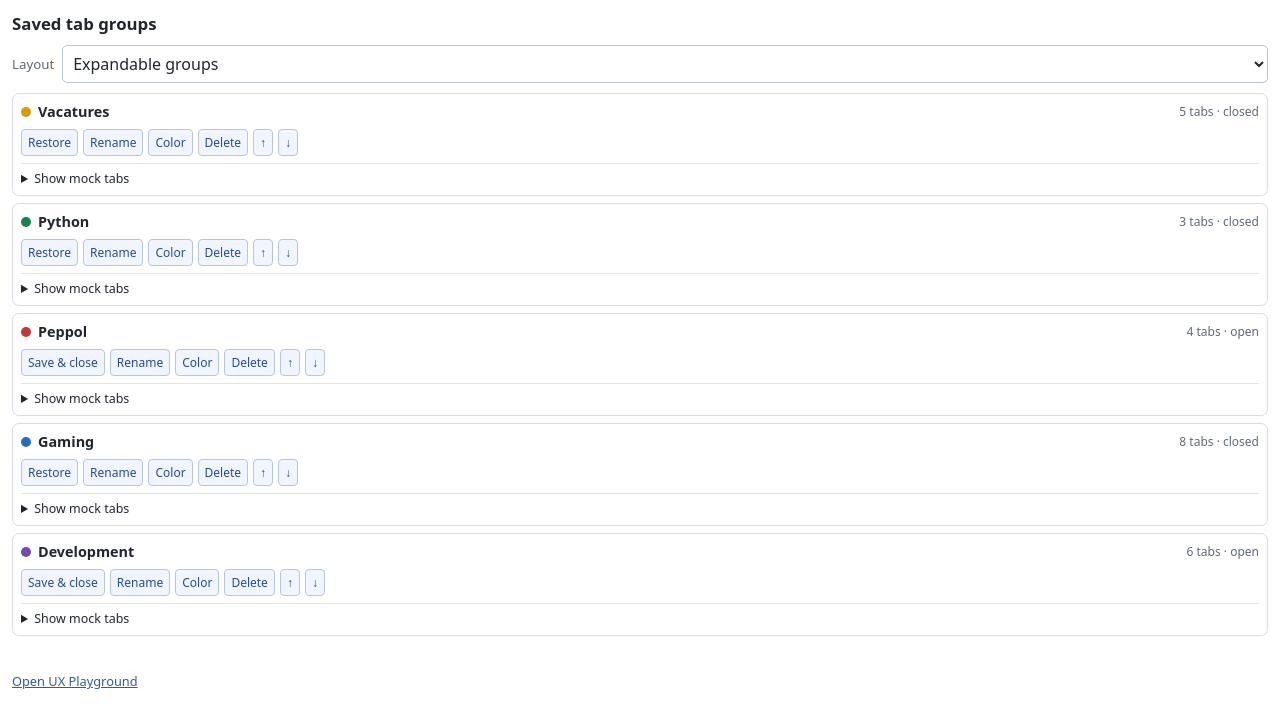
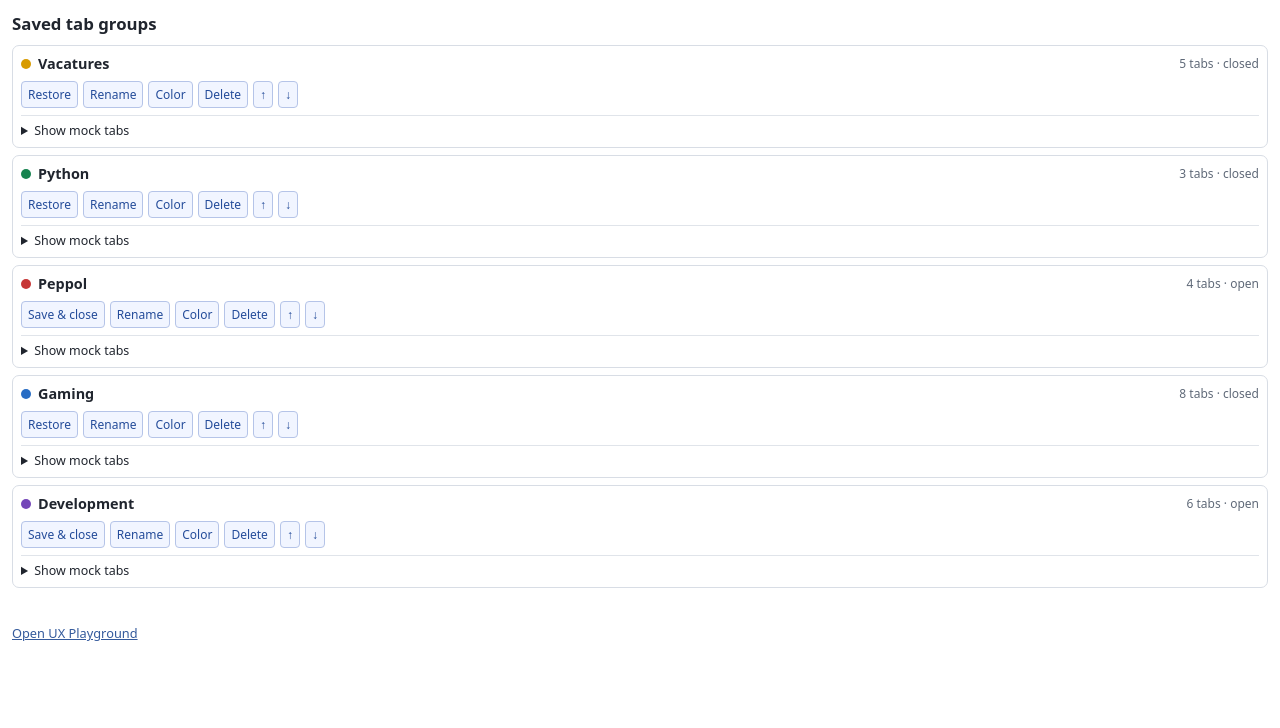
Before and after one commit to daniele-f/saved-tabs-extension, a website with bundled scripts: page popup/popup.html in a window 1280 px wide. Built offline with nearby package versions, Linux system fonts and the light colour scheme; some packages are replaced by stand-ins of ours.

Commit message:
feat: simplify popup to expandable groups

```diff
--- a/popup/popup.html
+++ b/popup/popup.html
@@ -1 +1 @@
-<!doctype html><html><head><meta charset="utf-8"><link rel="stylesheet" href="../shared/ui.css"><title>Saved groups</title></head><body><main><h1>Saved tab groups</h1><div class="toolbar"><label class="subtle" for="layout">Layout</label><select id="layout"><option value="compact">Compact list</option><option value="chips">Colored chips</option><option value="expandable" selected>Expandable groups</option><option value="minimal">Minimal list</option></select></div><div id="groups" class="group-list"></div><p id="status" class="status" aria-live="polite"></p><a class="footer-link" href="../options/options.html" target="_blank">Open UX Playground</a></main><script type="module" src="popup.js"></script></body></html>
+<!doctype html><html><head><meta charset="utf-8"><link rel="stylesheet" href="../shared/ui.css"><title>Saved groups</title></head><body><main><h1>Saved tab groups</h1><div id="groups" class="group-list"></div><p id="status" class="status" aria-live="polite"></p><a class="footer-link" href="../options/options.html" target="_blank">Open UX Playground</a></main><script type="module" src="popup.js"></script></body></html>
--- a/popup/popup.js
+++ b/popup/popup.js
@@ -5,9 +5,6 @@ import { DEFAULT_GROUP_LAYOUT } from '../shared/ui-defaults.js';
 const store = extensionGroupStore();
 const root = document.querySelector('#groups');
 const status = document.querySelector('#status');
-const layout = document.querySelector('#layout');
-layout.value = DEFAULT_GROUP_LAYOUT;
-async function refresh() { renderGroupList(root, await store.loadGroups(), { variant: layout.value }); }
+async function refresh() { renderGroupList(root, await store.loadGroups(), { variant: DEFAULT_GROUP_LAYOUT }); }
 bindGroupActions(root, store, refresh, (message) => { status.textContent = message; });
-layout.addEventListener('change', refresh);
 refresh();
--- a/shared/ui.css
+++ b/shared/ui.css
@@ -10,4 +10,4 @@ button, select, input { font: inherit; } button { cursor: pointer; } .toolbar {
 .group-action, .link-button { border:1px solid light-dark(#b5c4e8,#6175a0); background:light-dark(#f1f5ff,#2c3b5c); color:light-dark(#244c9a,#cfdbff); border-radius:4px; padding:4px 6px; font-size:.75rem; }
 .group-details { margin-top:7px; font-size:.78rem; } .group-details ul { margin:5px 0 0; padding-left:19px; color:light-dark(#526071,#bec7d5); }.status { min-height:1.4em; margin:9px 0 0; font-size:.78rem; color:light-dark(#345a9c,#bed0ff); }.empty-state { color:light-dark(#5f6978,#bac3d0); }
 .footer-link { display:block; margin-top:10px; font-size:.8rem; color:light-dark(#345a9c,#bed0ff); }
-.group-card--chips { border-left:6px solid light-dark(#5975ba,#9bb6ff); background:light-dark(#f7f9ff,#252d3a); }.group-card--minimal { padding:6px; }.group-card--minimal .group-details { display:none; }.group-card--expandable .group-details { border-top:1px solid light-dark(#e0e4ea,#4c5664); padding-top:6px; }
+.group-card--expandable .group-details { border-top:1px solid light-dark(#e0e4ea,#4c5664); padding-top:6px; }
```
Also changed, not shown: tests/popup-shell.test.mjs (added, +12 -0 lines), README.md.
